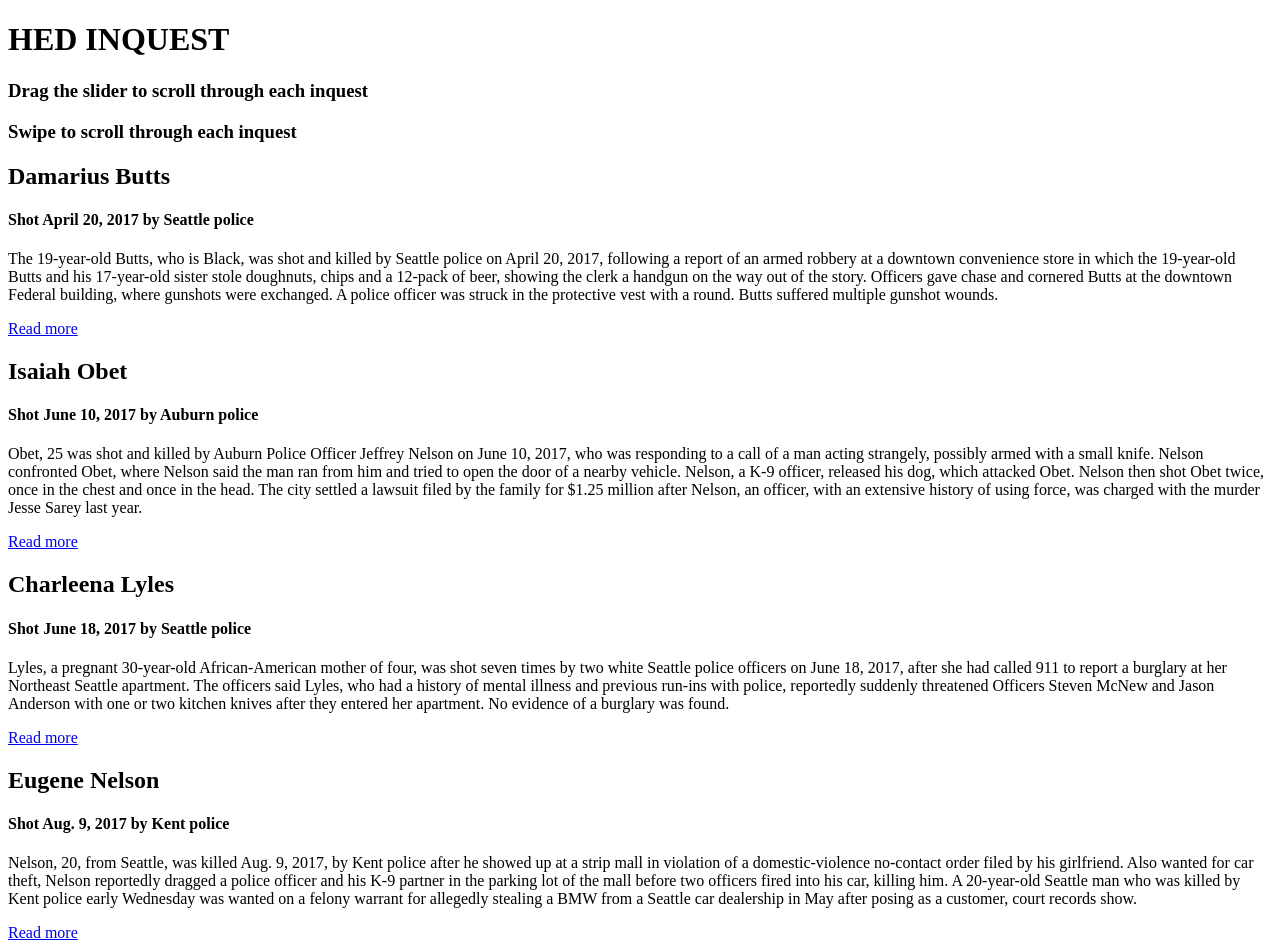
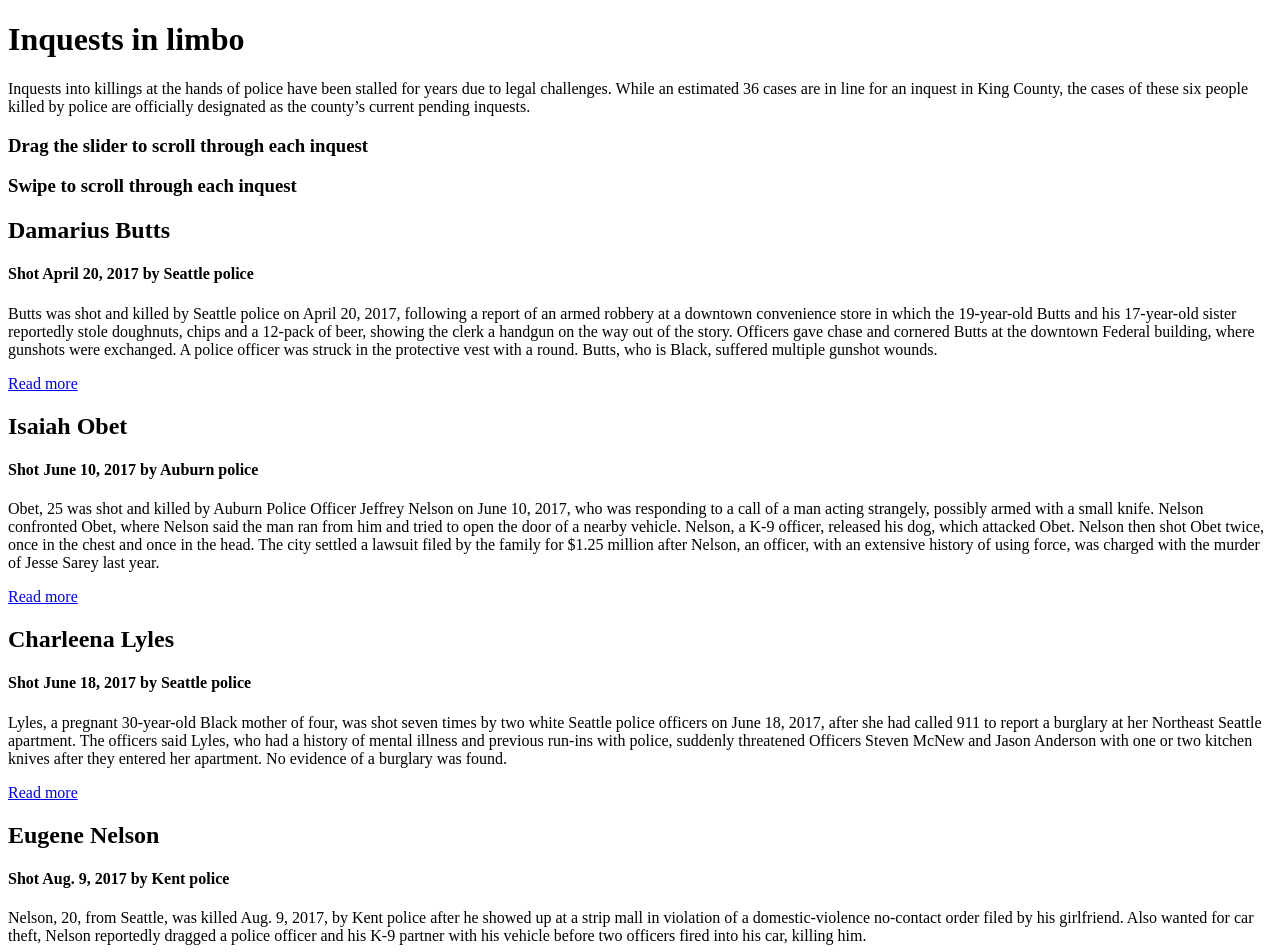
Before and after one commit to seattletimes/police-inquest, a website with bundled scripts: page src/index.html in a window 1280 px wide. Shown: the top 952 px of the page. Built offline with nearby package versions, Linux system fonts and the light colour scheme; files whose address does not match are found by name.

Commit message:
hed/chatter, text edit

```diff
--- a/src/css/seattletimes.less
+++ b/src/css/seattletimes.less
@@ -48,6 +48,10 @@ main {
 p {
   margin-bottom: 0;
   font-size: 17px;
+
+  @media @mobile {
+    font-size: 14px;
+  }
 }
 
 a {
@@ -77,17 +81,16 @@ h1, h2, h3, h4, h5, h6 {
 }
 
 h1 {
-  font-size: 28px;
-  line-height: 30 / 28;
-  letter-spacing: -0.5px;
+  font-size: 36px;
+  // line-height: 30 / 28;
   text-align: center;
   font-family: 'Tinos', serif;
   font-weight: 700;
+  letter-spacing: 1px;
 
   @media @tablet {
-    font-size: 28px;
+    font-size: 30px;
     line-height: 46 / 42;
-    letter-spacing: -1px;
   }
 
   @media @darkMode {
@@ -96,7 +99,7 @@ h1 {
 }
 
 h2 {
-  font-size: 32px;
+  font-size: 34px;
   line-height: @df-line-base;
   text-align: center;
   text-transform: uppercase;
@@ -127,7 +130,7 @@ h3 {
 }
 
 h4 {
-  font-size: 22px;
+  font-size: 20px;
   text-align: center;
   font-weight: 600;
   line-height: 24 / 16;
@@ -163,10 +166,11 @@ h4 {
   text-align: center;
 }
 .graphic-chatter {
-  font-family: @df-sans;
-  font-size: 18px;
+  // font-family: @df-sans;
+  font-size: 17px;
   font-weight: normal;
-  text-align: center;
+  // text-align: center;
+  padding-bottom: 20px;
 }
 .source-container {
   margin-top: 10px;
--- a/src/css/seed.less
+++ b/src/css/seed.less
@@ -71,12 +71,8 @@
 }
 
 .gallery-item {
-    // display: inline-block;
-    // width: auto;
-    // padding: 5px;
-
     max-width: 50%;
-    padding: 2rem;
+    padding: 1.5rem 2rem;
     // margin-bottom: 1rem;
     flex-basis: 80%;
     flex-grow: 0;
--- a/src/index.html
+++ b/src/index.html
@@ -20,7 +20,8 @@
     <% } %>
     <responsive-child>
       <main>
-        <h1>HED INQUEST</h1>
+        <h1>Inquests in limbo</h1>
+        <div class="graphic-chatter">Inquests into killings at the hands of police have been stalled for years due to legal challenges. While an estimated 36 cases are in line for an inquest in King County, the cases of these six people killed by police are officially designated as the county’s current pending inquests.</div>
           <div id="app">
             <div class="hidden-mobile">
               <h3>Drag the slider to scroll through each inquest</h3>
@@ -38,7 +39,7 @@
                   <div class="line"></div>
                   <h2>Damarius Butts</h2>
                   <h4>Shot April 20, 2017 by Seattle police</h4>
-                  <p>The 19-year-old Butts, who is Black, was shot and killed by Seattle police on April 20, 2017, following a report of an armed robbery at a downtown convenience store in which the 19-year-old Butts and his 17-year-old sister stole doughnuts, chips and a 12-pack of beer, showing the clerk a handgun on the way out of the story. Officers gave chase and cornered Butts at the downtown Federal building, where gunshots were exchanged. A police officer was struck in the protective vest with a round. Butts suffered multiple gunshot wounds.</p>
+                  <p>Butts was shot and killed by Seattle police on April 20, 2017, following a report of an armed robbery at a downtown convenience store in which the 19-year-old Butts and his 17-year-old sister reportedly stole doughnuts, chips and a 12-pack of beer, showing the clerk a handgun on the way out of the story. Officers gave chase and cornered Butts at the downtown Federal building, where gunshots were exchanged. A police officer was struck in the protective vest with a round. Butts, who is Black, suffered multiple gunshot wounds.</p>
                   <p><a href="https://www.seattletimes.com/seattle-news/crime/hes-not-gonna-shoot-me-over-a-6-pack-of-beer-report-details-deadly-shootout-between-seattle-police-suspect/">Read more</a></p>
                 </div>
 
@@ -46,7 +47,7 @@
                   <div class="line"></div>
                   <h2>Isaiah Obet</h2>
                   <h4>Shot June 10, 2017 by Auburn police</h4>
-                  <p>Obet, 25 was shot and killed by Auburn Police Officer Jeffrey Nelson on June 10, 2017, who was responding to a call of a man acting strangely, possibly armed with a small knife.  Nelson confronted Obet, where Nelson said the man ran from him and tried to open the door of a nearby vehicle. Nelson, a K-9 officer, released his dog, which attacked Obet. Nelson then shot Obet twice, once in the chest and once in the head. The city settled a lawsuit filed by the family for $1.25 million after Nelson, an officer, with an extensive history of using force, was charged with the murder Jesse Sarey last year.</p>
+                  <p>Obet, 25 was shot and killed by Auburn Police Officer Jeffrey Nelson on June 10, 2017, who was responding to a call of a man acting strangely, possibly armed with a small knife.  Nelson confronted Obet, where Nelson said the man ran from him and tried to open the door of a nearby vehicle. Nelson, a K-9 officer, released his dog, which attacked Obet. Nelson then shot Obet twice, once in the chest and once in the head. The city settled a lawsuit filed by the family for $1.25 million after Nelson, an officer, with an extensive history of using force, was charged with the murder of Jesse Sarey last year.</p>
                   <p><a href="https://www.seattletimes.com/seattle-news/auburn-officer-charged-with-murder-has-history-of-using-force-be-it-dog-fist-or-gun/">Read more</a></p>
                 </div>
 
@@ -54,7 +55,7 @@
                   <div class="line"></div>
                   <h2>Charleena Lyles</h2>
                   <h4>Shot June 18, 2017 by Seattle police</h4>
-                  <p>Lyles, a pregnant 30-year-old African-American mother of four, was shot seven times by two white Seattle police officers on June 18, 2017, after she had called 911 to report a burglary at her Northeast Seattle apartment.  The officers said Lyles, who had a history of mental illness and previous run-ins with police, reportedly suddenly threatened Officers Steven McNew and Jason Anderson with one or two kitchen knives after they entered her apartment. No evidence of a burglary was found.</p>
+                  <p>Lyles, a pregnant 30-year-old Black mother of four, was shot seven times by two white Seattle police officers on June 18, 2017, after she had called 911 to report a burglary at her Northeast Seattle apartment. The officers said Lyles, who had a history of mental illness and previous run-ins with police, suddenly threatened Officers Steven McNew and Jason Anderson with one or two kitchen knives after they entered her apartment. No evidence of a burglary was found.</p>
                   <p><a href="https://www.seattletimes.com/seattle-news/crime/charleena-lyles-had-long-turned-to-seattle-police-for-help-before-fatal-confrontation/">Read more</a></p>
                 </div>
 
@@ -62,7 +63,7 @@
                   <div class="line"></div>
                   <h2>Eugene Nelson</h2>
                   <h4>Shot Aug. 9, 2017 by Kent police</h4>
-                  <p>Nelson, 20, from Seattle, was killed Aug. 9, 2017, by Kent police after he showed up at a strip mall in violation of a domestic-violence no-contact order filed by his girlfriend. Also wanted for car theft, Nelson reportedly dragged a police officer and his K-9 partner in the parking lot of the mall before two officers fired into his car, killing him. A 20-year-old Seattle man who was killed by Kent police early Wednesday was wanted on a felony warrant for allegedly stealing a BMW from a Seattle car dealership in May after posing as a customer, court records show.</p>
+                  <p>Nelson, 20, from Seattle, was killed Aug. 9, 2017, by Kent police after he showed up at a strip mall in violation of a domestic-violence no-contact order filed by his girlfriend. Also wanted for car theft, Nelson reportedly dragged a police officer and his K-9 partner with his vehicle before two officers fired into his car, killing him.</p>
                   <p><a href="https://www.seattletimes.com/seattle-news/crime/man-fatally-shot-by-kent-police-was-wanted-on-2-arrest-warrants/">Read more</a></p>
                 </div>
 
```
